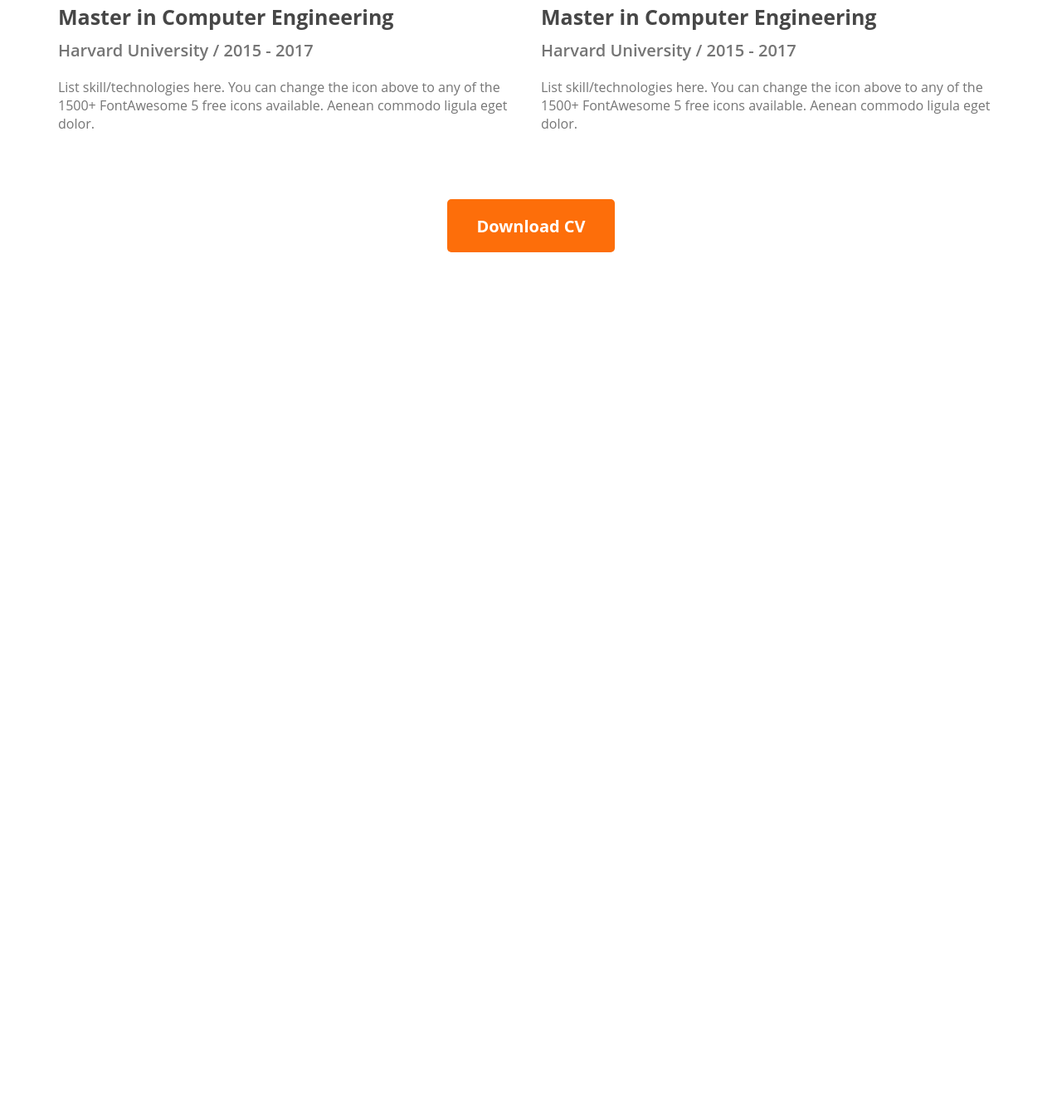
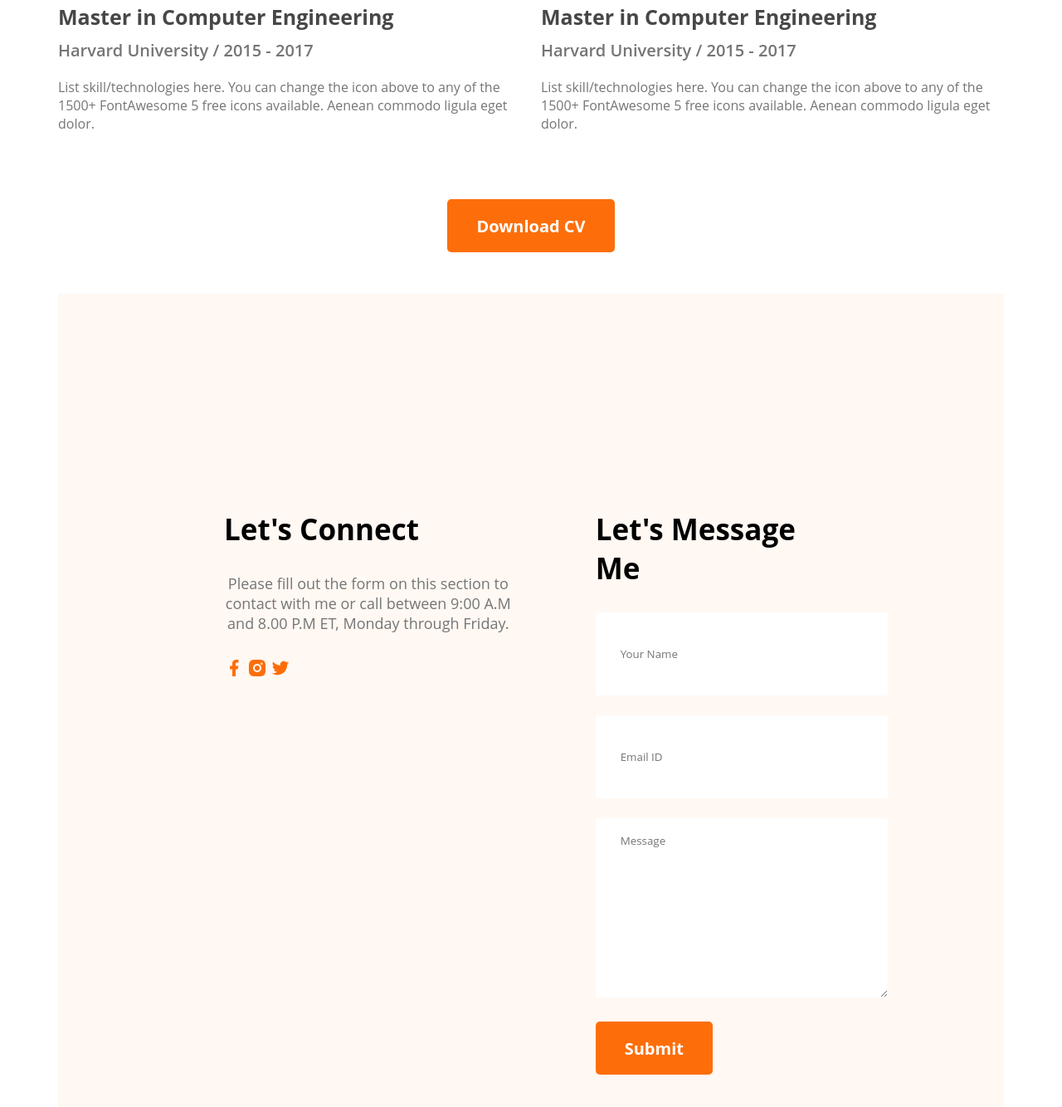
Before and after one commit to Md-Shifaz-Mamur/First-Portfolio, a plain HTML site: page index.html in a window 1280 px wide. Shown: the part 2817-4151 px from the top of the page at 83% size. Before the commit the page ends 3121 px from the top, so only its background shows below. Drawn offline with Linux system fonts and the light colour scheme.

Commit message:
adding contact form

```diff
--- a/index.html
+++ b/index.html
@@ -137,6 +137,34 @@
         <div class="resume-btn"><button class="btn-primary">Download CV</button>
         </div>
     </section>
+
+    <!-- Contact Section  -->
+    <section class="contact">
+        <div>
+            <h3 class="section-title">Let's Connect</h3>
+            <p class="section-description">Please fill out the form on this section to contact with me or call between 9:00 A.M and 8.00 P.M ET, Monday through Friday.</p>
+            <p>
+                <a href="">
+                    <img src="images/icons/facebook.png" alt="Facebook">
+                </a>
+                <a href="">
+                    <img src="images/icons/insta.png" alt="Instagram">
+                </a>
+                <a href="">
+                    <img src="images/icons/twitter.png" alt="Twitter">
+                </a>
+            </p>
+        </div>
+        <div>
+            <h3 class="section-title">Let's Message Me</h3>
+            <form action="">
+                <input type="text" name="" id="" placeholder="Your Name">
+                <input type="text" name="" id="" placeholder="Email ID">
+                <textarea name="" id="" cols="21" rows="10" placeholder="Message"></textarea>
+                <input class="btn-primary" type="submit" value="Submit">
+            </form>
+        </div>
+    </section>
    </main>
    <footer>
 
--- a/styles/portfolio.css
+++ b/styles/portfolio.css
@@ -195,3 +195,31 @@
     margin-top: 50px;
     text-align: center;
 }
+
+/* Contact Styles */
+.contact{
+    display: flex;
+    gap: 100px;
+    background: #FFF8F3;
+    margin-top: 50px;
+    padding: 130px 200px;
+
+}
+.contact .section-title{
+    text-align: left;
+}
+
+.contact input[type="text"], input[type="email"], textarea{
+    margin-bottom: 24px;
+    border: 0;
+    width: 100%;
+    padding: 18px 30px;
+}
+
+input{
+    height: 64px;
+}
+
+.contact a{
+    text-decoration: none;
+}
```
